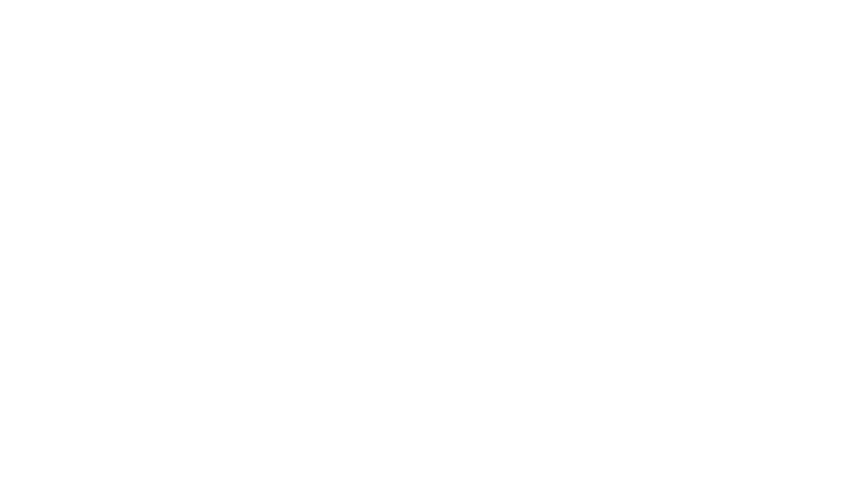
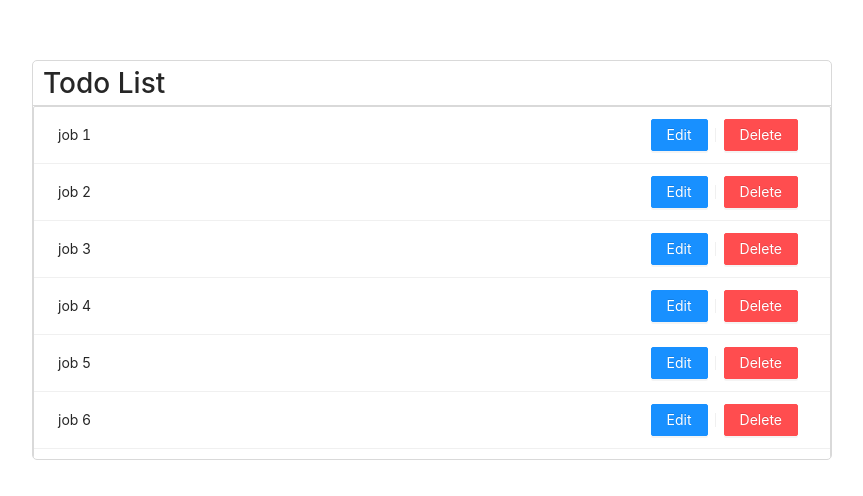
Before and after one commit to duythuong300599/todo-app, a React (Vite) app: page / in a window 1280 px wide. Shown: the part 140-636 px from the top of the page, without its empty margins (208-1071 px from the left). Built offline with nearby package versions, Linux system fonts and the light colour scheme.

Commit message:
create mock data and create UI list todo

```diff
--- a/src/App.css
+++ b/src/App.css
@@ -1,41 +1,10 @@
 #root {
+  position: relative;
+  display: flex;
+  height: 100vh;
   max-width: 1280px;
   margin: 0 auto;
   padding: 2rem;
-  text-align: center;
+  align-items: center;
+  justify-content: center;
 }
-
-.logo {
-  height: 6em;
-  padding: 1.5em;
-  will-change: filter;
-}
-.logo:hover {
-  filter: drop-shadow(0 0 2em #646cffaa);
-}
-.logo.react:hover {
-  filter: drop-shadow(0 0 2em #61dafbaa);
-}
-
-@keyframes logo-spin {
-  from {
-    transform: rotate(0deg);
-  }
-  to {
-    transform: rotate(360deg);
-  }
-}
-
-@media (prefers-reduced-motion: no-preference) {
-  a:nth-of-type(2) .logo {
-    animation: logo-spin infinite 20s linear;
-  }
-}
-
-.card {
-  padding: 2em;
-}
-
-.read-the-docs {
-  color: #888;
-}
--- a/src/App.tsx
+++ b/src/App.tsx
@@ -2,13 +2,18 @@ import { useState } from "react";
 import reactLogo from "./assets/react.svg";
 import "./App.css";
 import { useStore } from "./stores";
+import ListTodo from "./components/UI/organisms/listTodo/ListTodo";
 
 function App() {
   const [count, setCount] = useState(0);
   const state = useStore();
   console.log(state);
 
-  return <></>;
+  return (
+    <>
+      <ListTodo />
+    </>
+  );
 }
 
 export default App;
--- /dev/null
+++ b/src/components/UI/organisms/listTodo/ListTodo.tsx
@@ -0,0 +1,33 @@
+import { Button, List } from "antd";
+import React from "react";
+import { Data } from "../../../../mock/mockData";
+import "./listTodo.css";
+import "antd/dist/antd.css";
+
+const ListTodo: React.FC = () => {
+  return (
+    <div className="list-todo-wrapper">
+      <h1 className="list-todo-title">Todo List</h1>
+      <div className="list-todo">
+        <List
+          bordered
+          dataSource={Data}
+          renderItem={(item: string) => (
+            <List.Item
+              actions={[
+                <Button type="primary">Edit</Button>,
+                <Button type="primary" danger>
+                  Delete
+                </Button>,
+              ]}
+            >
+              {item}
+            </List.Item>
+          )}
+        ></List>
+      </div>
+    </div>
+  );
+};
+
+export default ListTodo;
--- /dev/null
+++ b/src/components/UI/organisms/listTodo/listTodo.css
@@ -0,0 +1,29 @@
+.list-todo-wrapper {
+  display: block;
+  height: auto;
+  max-height: 400px;
+  width: 800px;
+  color: #000;
+  background-color: rgb(255, 255, 255);
+  border: 1px solid #d9d9d9;
+  border-radius: 5px;
+  overflow: hidden;
+}
+
+.list-todo-title {
+  margin: 0;
+  padding: 0 10px;
+  border-bottom: 1px solid #d9d9d9;
+}
+
+.list-todo-wrapper .list-todo {
+  max-width: 100%;
+  max-height: calc(400px - 44px);
+  height: auto;
+  overflow: hidden scroll;
+}
+
+.list-item {
+  display: flex;
+  justify-content: space-between;
+}
--- a/src/index.css
+++ b/src/index.css
@@ -15,56 +15,7 @@
   -webkit-text-size-adjust: 100%;
 }
 
-a {
-  font-weight: 500;
-  color: #646cff;
-  text-decoration: inherit;
+body {
+  box-sizing: border-box;
+  margin: 0;
 }
-a:hover {
-  color: #535bf2;
-}
-
-body {
-  margin: 0;
-  display: flex;
-  place-items: center;
-  min-width: 320px;
-  min-height: 100vh;
-}
-
-h1 {
-  font-size: 3.2em;
-  line-height: 1.1;
-}
-
-button {
-  border-radius: 8px;
-  border: 1px solid transparent;
-  padding: 0.6em 1.2em;
-  font-size: 1em;
-  font-weight: 500;
-  font-family: inherit;
-  background-color: #1a1a1a;
-  cursor: pointer;
-  transition: border-color 0.25s;
-}
-button:hover {
-  border-color: #646cff;
-}
-button:focus,
-button:focus-visible {
-  outline: 4px auto -webkit-focus-ring-color;
-}
-
-@media (prefers-color-scheme: light) {
-  :root {
-    color: #213547;
-    background-color: #ffffff;
-  }
-  a:hover {
-    color: #747bff;
-  }
-  button {
-    background-color: #f9f9f9;
-  }
-}
--- /dev/null
+++ b/src/mock/mockData.ts
@@ -0,0 +1,22 @@
+
+
+export const Data:Array<string> =[
+    "job 1",
+    "job 2",
+    "job 3",
+    "job 4",
+    "job 5",
+    "job 6",
+    "job 7",
+    "job 8",
+    "job 9",
+    "job 10",
+    "job 11",
+    "job 12",
+    "job 13",
+    "job 14",
+    "job 15",
+    "job 16",
+    "job 17",
+    "job 18",
+]
```
